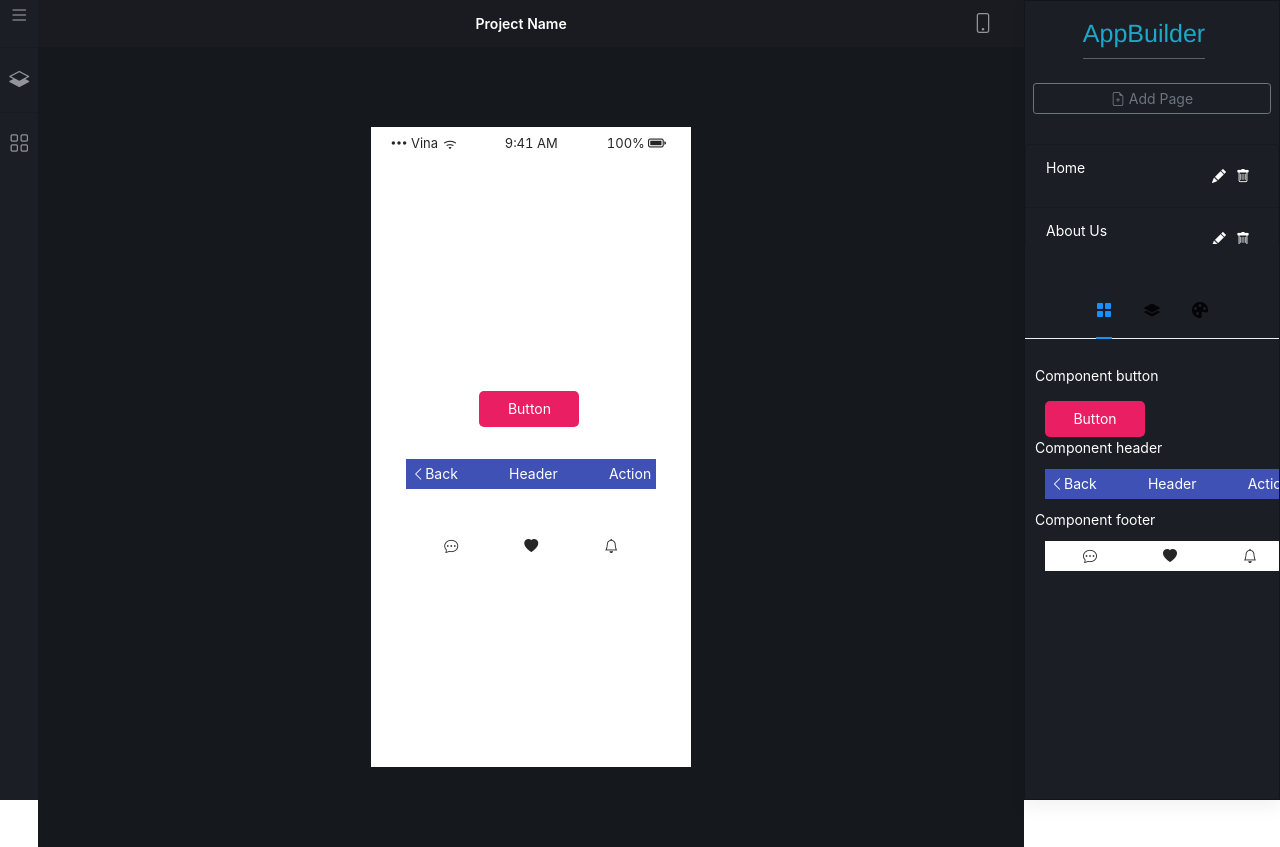
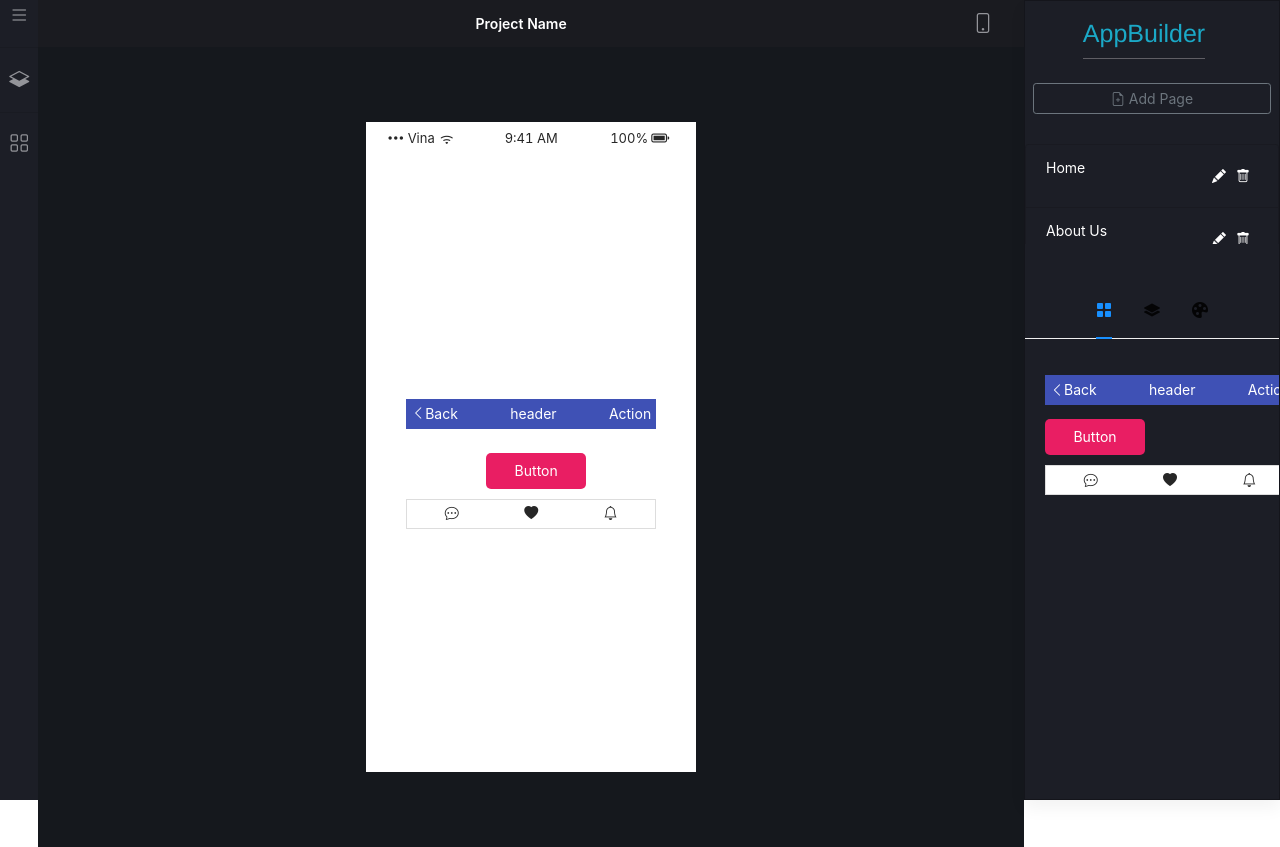
Before and after one commit to DevMinhThu/InternProject_2, a React (Create React App) app in the folder builder-app/: page / in a window 1280 px wide. Built offline with nearby package versions, Linux system fonts and the light colour scheme.

Commit message:
builder-app

```diff
--- a/builder-app/src/App.js
+++ b/builder-app/src/App.js
@@ -18,29 +18,25 @@ function App() {
     body: [
       {
         _uid: "BUY6Drn9e1",
-        title: "Component button",
-        component: "button",
-        headline: "Button",
+        component: "header",
+        headline: "header",
         children: [
           {
             _uid: "BUY6Drn9e2",
-            title: "Component input",
             component: "form",
-            headline: "Input",
+            headline: "form",
           },
         ],
       },
       {
-        _uid: "BUY6Drn9e3",
-        title: "Component header",
-        component: "header",
-        headline: "Header",
+        _uid: "BUY6Drn9e4",
+        component: "button",
+        headline: "Button",
       },
       {
-        _uid: "BUY6Drn9e4",
-        title: "Component footer",
+        _uid: "BUY6Drn9e5",
         component: "footer",
-        headline: "Footer",
+        headline: "footer",
       },
     ],
   });
--- a/builder-app/src/Handler/CompList/Footer.js
+++ b/builder-app/src/Handler/CompList/Footer.js
@@ -15,6 +15,7 @@ function Footer(props) {
           height: "30px",
           padding: "5px",
           margin: "10px",
+          border: "0.5px solid #ddd",
         }}
         onClick={props.onClick}
       >
--- a/builder-app/src/components/Page/index.js
+++ b/builder-app/src/components/Page/index.js
@@ -17,9 +17,9 @@ function Page(props) {
       <div id="editor">
         <div
           style={{
-            width: "320px",
+            width: "330px",
             backgroundColor: "#fff",
-            height: "640px",
+            height: "650px",
           }}
         >
           <div
--- a/builder-app/src/components/TabOptions/index.js
+++ b/builder-app/src/components/TabOptions/index.js
@@ -8,6 +8,12 @@ const { TabPane } = Tabs;
 
 function TabOptions(props) {
   const [size] = useState("large");
+
+  //* handle change input
+  const onChange = (event) => {
+    props.selectedComp.headline = event.target.value;
+    props.forceUpdate(!props.update);
+  };
 
   return (
     <Tabs style={tabs} type="line" size={size} centered>
@@ -23,10 +29,7 @@ function TabOptions(props) {
         <input
           placeholder="value..."
           value={props.selectedComp.headline}
-          onChange={(event) => {
-            props.selectedComp.headline = event.target.value;
-            props.forceUpdate(!props.update);
-          }}
+          onChange={onChange}
         />
       </TabPane>
       <TabPane style={style} tab={<i className="bi bi-palette-fill" />} key="3">
```
Also changed, not shown: builder-app/src/styles/main.scss (+0 -40 lines).
